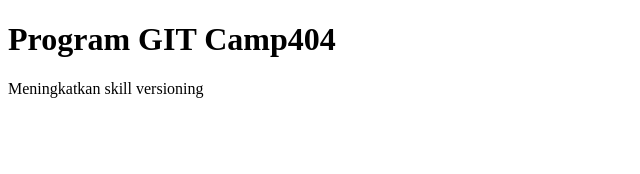
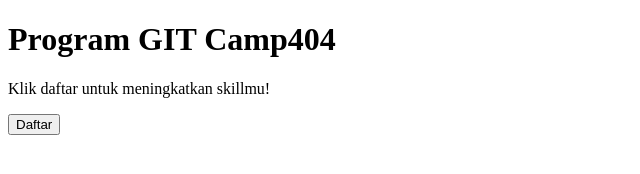
Before and after one commit to muharrir/latihanGIT, a plain HTML site: page index.html in a window 1280 px wide. Shown: the whole page, without its empty margins (0-640 px from the left). Drawn offline with Linux system fonts and the light colour scheme.

Commit message:
mengubah index.html dari komputer

```diff
--- a/index.html
+++ b/index.html
@@ -7,6 +7,7 @@
   </head>
   <body>
     <h1>Program GIT Camp404</h1>
-    <p>Meningkatkan skill versioning</p>
+    <p>Klik daftar untuk meningkatkan skillmu!</p>
+    <button>Daftar</button>
   </body>
 </html>
```
